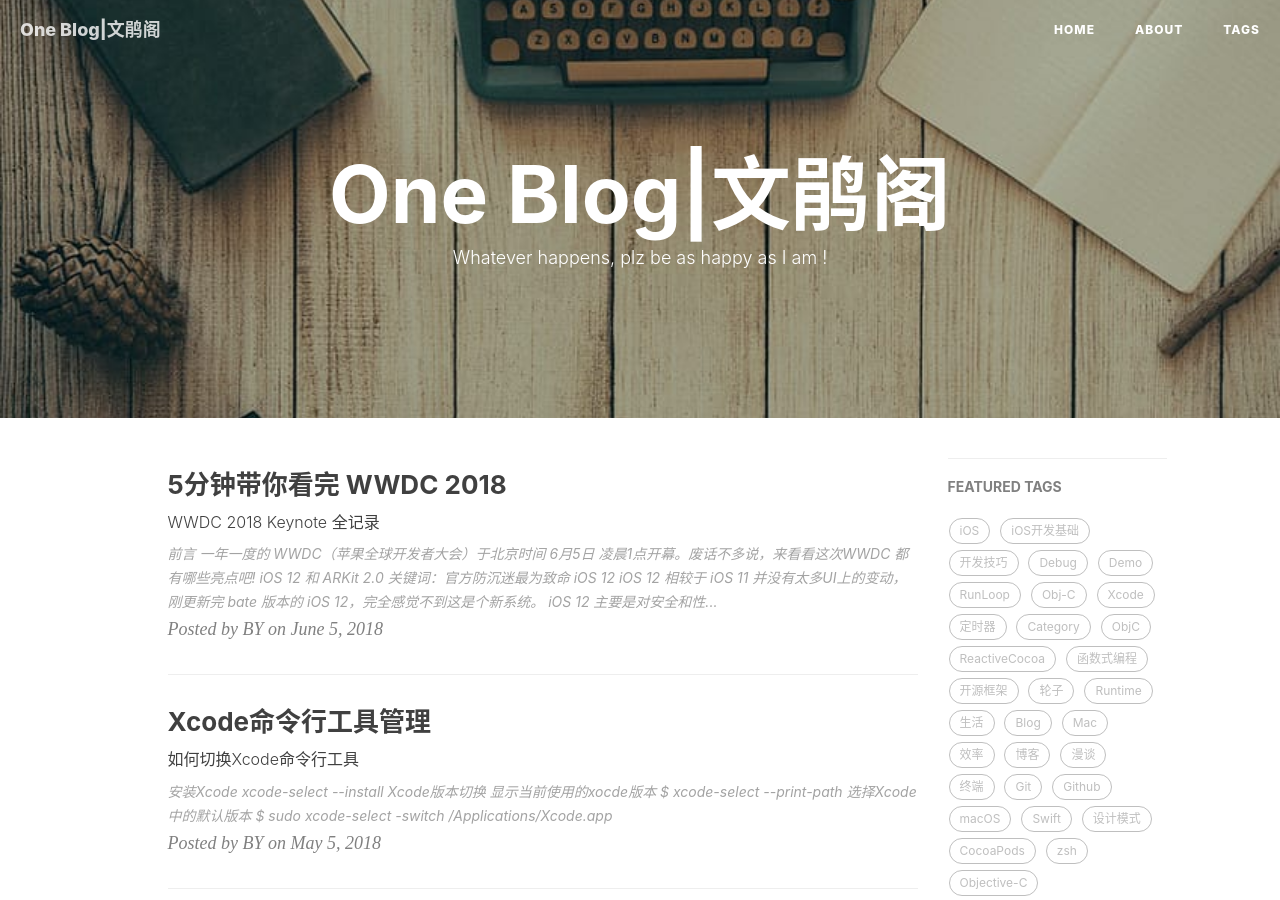
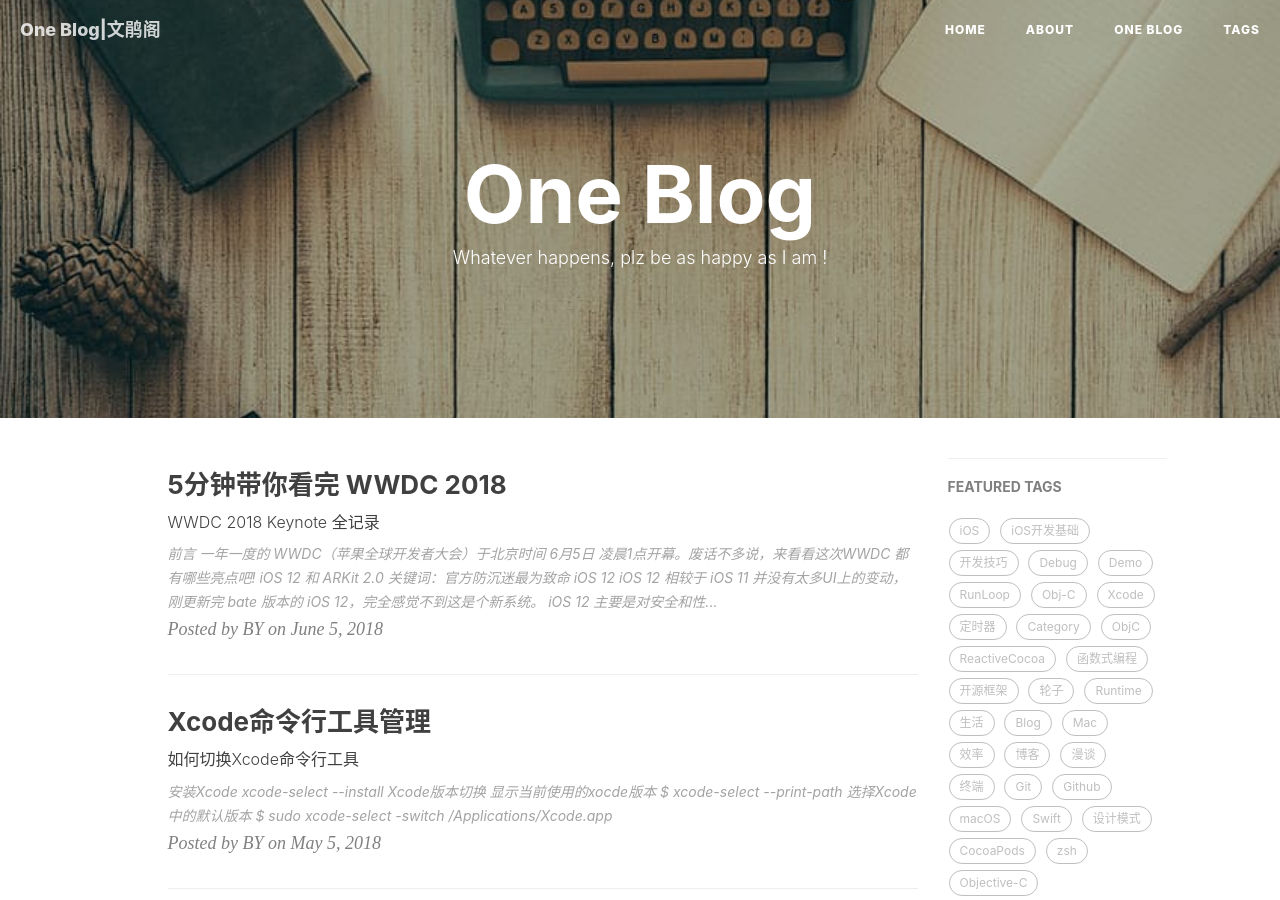
Before and after one commit to yarkable/yarkable.github.io, a Jekyll site: the page built from index.html, in a window 1280 px wide and 900 px high. Built offline with Jekyll 4.4.1, drawn with Linux system fonts in a browser that asks for light colours; nearby versions of some CDN libraries; the list of posts is cut into pages by our own code; comment, search, counter and statistics services are not loaded.

Commit message:
change params

```diff
--- a/index.html
+++ b/index.html
@@ -1,5 +1,6 @@
 ---
 layout: page
+title: "One Blog"
 description: "Whatever happens, plz be as happy as I am !"
 ---
 
```
